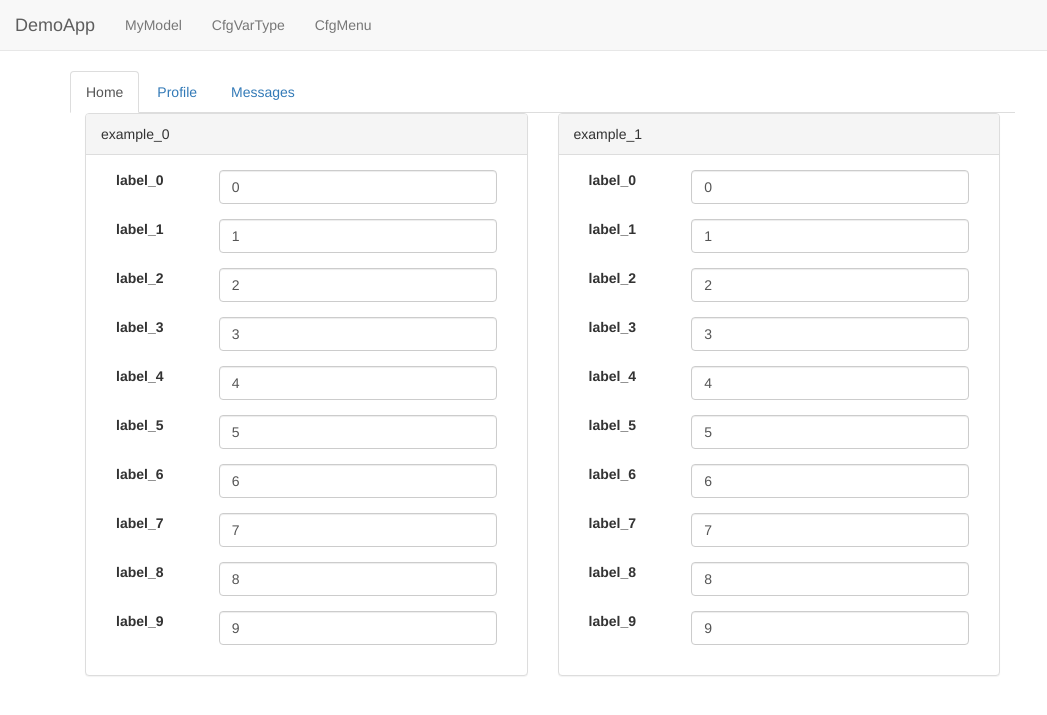
After one commit to ianccole/pyramid, a Python web app: template basic/templates/CfgMenu.mako in a window 1280 px wide. The commit adds this page. Shown: the top 715 px of the page, without its empty margins (0-1047 px from the left). Run offline with Mako, Linux system fonts and the light colour scheme; the template is opened without the code that fills it, so the values that code supplies are empty; some libraries are stand-ins or nearby versions.

Commit message:
basic gui grid layout

```diff
--- a/basic/routes.py
+++ b/basic/routes.py
@@ -10,3 +10,5 @@ def includeme(config):
     config.add_route('CfgVarTypeAdd',   '/CfgVarTypeAdd')
     config.add_route('CfgVarTypeDel',   '/CfgVarTypeDel/{id}')
     config.add_route('CfgVarTypeEdit',  '/CfgVarTypeEdit/{id}')
+
+    config.add_route('CfgMenu',         '/CfgMenu')
--- /dev/null
+++ b/basic/templates/CfgMenu.mako
@@ -0,0 +1,89 @@
+<%inherit file="layout.mako"/>
+
+<ul class="nav nav-tabs">
+  <li role="presentation" class="active"><a href="#">Home</a></li>
+  <li role="presentation"><a href="#">Profile</a></li>
+  <li role="presentation"><a href="#">Messages</a></li>
+</ul>
+
+## <ul class="nav nav-pills">
+##   <li role="presentation" class="active"><a href="#">Home</a></li>
+##   <li role="presentation"><a href="#">Profile</a></li>
+##   <li role="presentation"><a href="#">Messages</a></li>
+## </ul>
+
+% for jj in range(2):
+    <div class="form-group col-md-6">
+        <div class="panel panel-default">
+            <div class="panel-heading">${'example_%s'%jj}</div>
+            <div class="panel-body">
+                % for ii in range(10):
+                    ## <div class="row">
+                    <div class="form-group col-md-3">
+                        <label for=${ii}>${'label_%s'%ii}</label>
+                    </div>
+                    <div class="form-group col-md-9">
+                        <input type="text" class="form-control" name=${ii} id=${ii} value=${ii}>
+                    </div>
+                % endfor
+            </div>
+        </div>
+    </div>
+% endfor
+
+
+## <div class="panel panel-default">
+##     <div class="panel-heading">example</div>
+##     <div class="panel-body">
+##         % for ii in range(10):
+##             ## <div class="row">
+##             <div class="form-group col-md-3">
+##                 <label for=${ii}>${'label_%s'%ii}</label>
+##             </div>
+##             <div class="form-group col-md-9">
+##                 <input type="text" class="form-control" name=${ii} id=${ii} value=${ii}>
+##             </div>
+##         % endfor
+##     </div>
+## </div>
+
+## <h3>Edit ${name} row</h3>
+## <form method="post">
+##     <div class="content">
+##     <table class="table tablesorter table-striped table-condensed">
+##         <thead>
+##             <tr>
+##                 % for key in row.__dict__.keys():
+##                     ${makehead(key)}
+##                 % endfor
+##             </tr>
+##         </thead>
+##         <tbody>
+##             <tr>
+##                 % for key in row.__dict__.keys():
+##                     ${makevalue(key, row.__dict__[key])}
+##                 % endfor
+##             </tr>
+##         </tbody>
+##     </table>
+##     </div>
+##     <input type="submit" name='submit' value='submit' class="btn btn-default" >
+## </form>
+
+## <%def name="makehead(key)">
+##     % if str(key)[0] != '_':
+##         <th>${key}</th>
+##     % endif
+## </%def>
+
+## <%def name="makevalue(key, value)">
+##     % if str(key)[0] != '_':
+##         % if 'id' in str(key):
+##             <td>${value}</td>
+##         % else:
+##             <td>
+##                 <input type="text" class="form-control" name=${key} id=${key} value=${value}>
+##             </td>
+##         % endif
+##     % endif
+## </%def>
--- a/basic/templates/layout.mako
+++ b/basic/templates/layout.mako
@@ -40,6 +40,7 @@
         <ul class="nav navbar-nav">
           <li><a href="${request.route_url('MyModel')}">MyModel</a></li>
           <li><a href="${request.route_url('CfgVarType')}">CfgVarType</a></li>
+          <li><a href="${request.route_url('CfgMenu')}">CfgMenu</a></li>
           ## <li><a href="${request.route_url('unitsnoslash')}">Units</a></li>
           ## <li><a href="${request.route_url('testtypes')}">TestTypes</a></li>
           ## <li><a href="${request.route_url('testsets')}">TestSets</a></li>
```
Also changed, not shown: basic/views/viewMenu.py (added, +190 -0 lines).
